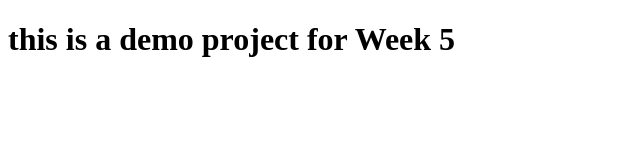
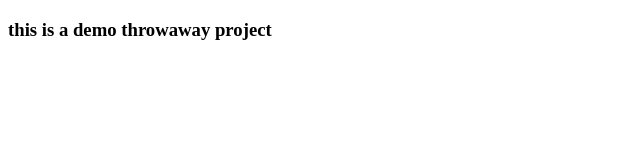
Before and after one commit to kmacdonald80262/A1_W5_demo, a plain HTML site: page index.html in a window 1280 px wide. Shown: the whole page, without its empty margins (0-640 px from the left). Drawn offline with Linux system fonts and the light colour scheme.

Commit message:
new build

```diff
--- a/index.html
+++ b/index.html
@@ -1,10 +1,11 @@
 <!DOCTYPE html>
 <html lang="en">
 <head>
-		<meta charset="utf-8">
-		<title>Document</title>
-	</head>
-	<body>
-		<h1>this is a demo project for Week 5</h1>
-	</body>
+	<meta charset="UTF-8">
+	<title>Document</title>
+</head>
+<body>
+	<h3>this is a demo throwaway project</h3>
+
+</body>
 </html>
```
